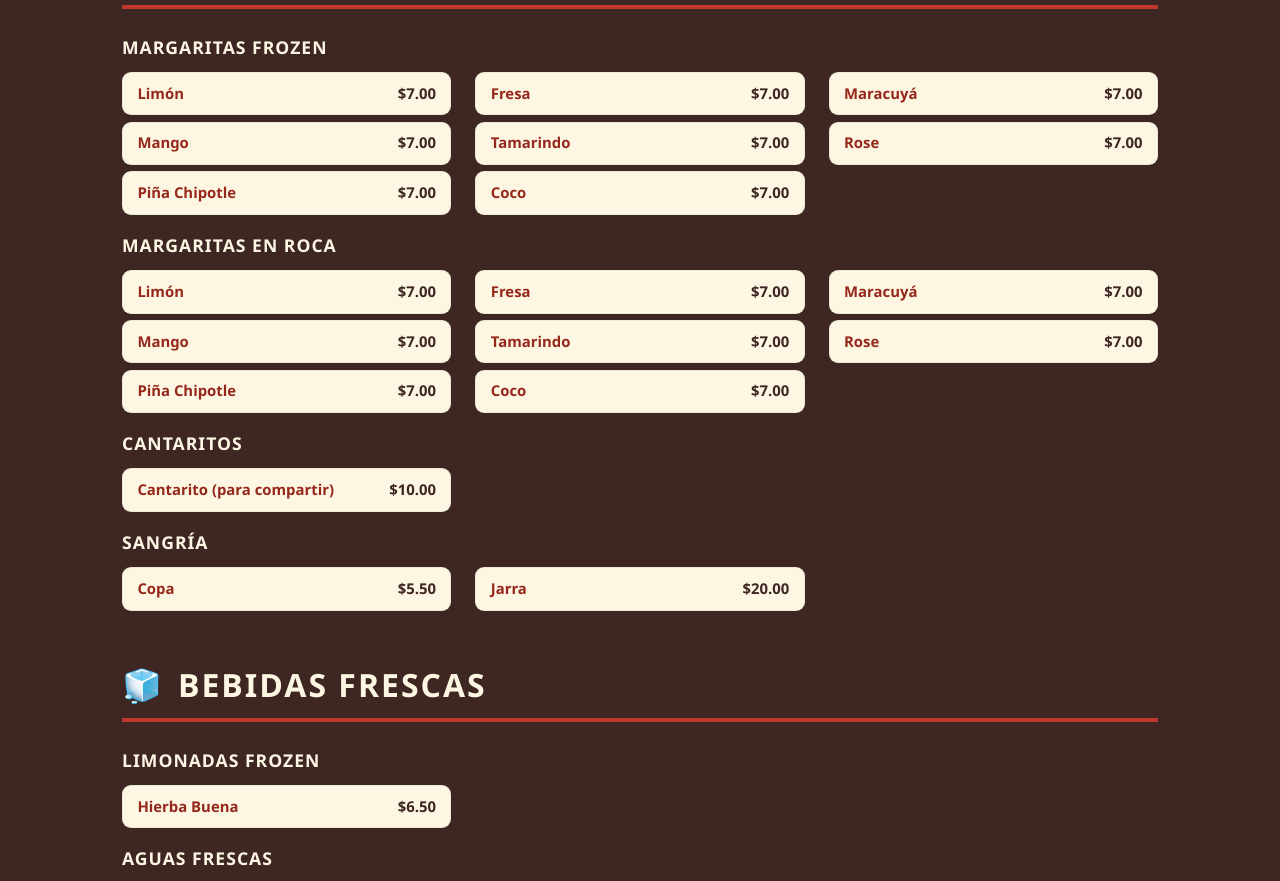
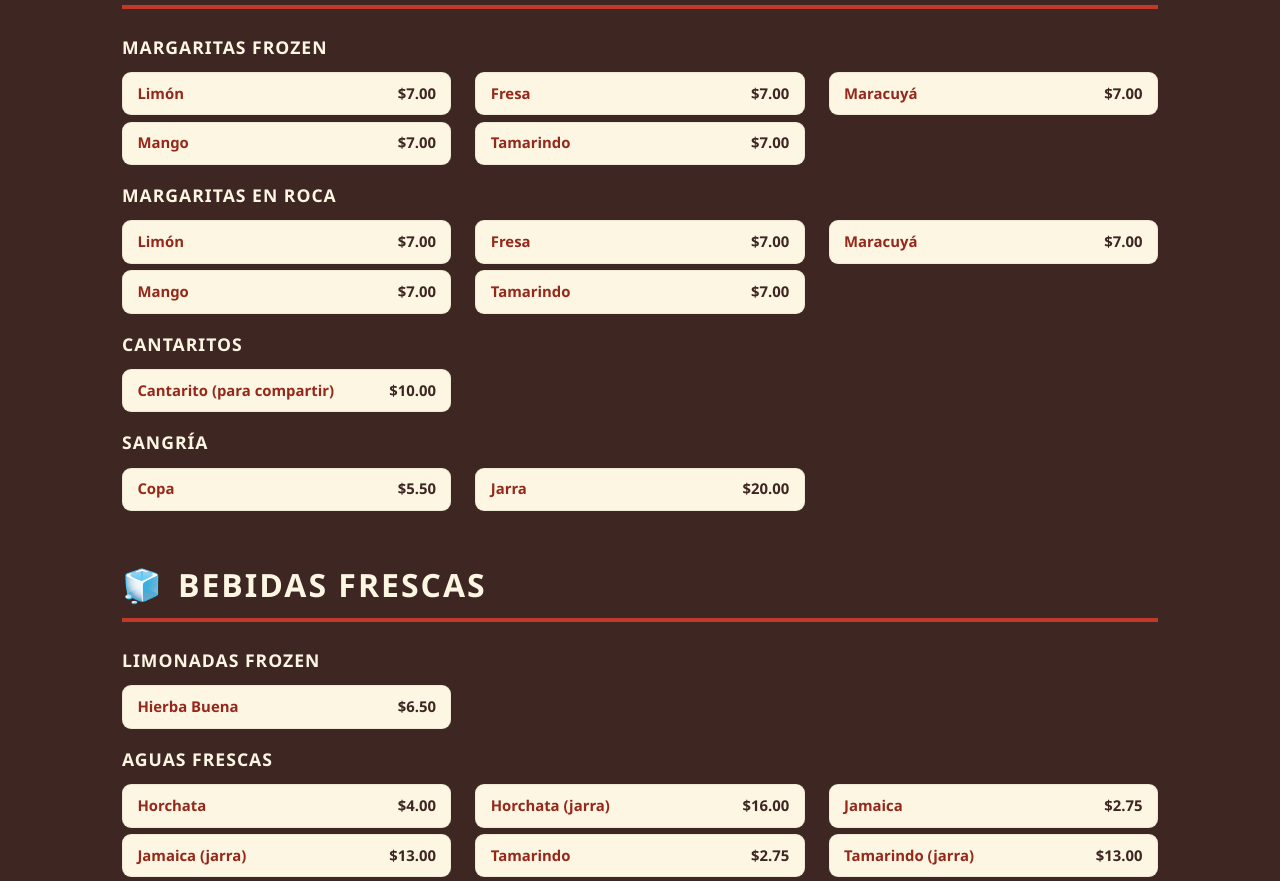
Before and after one commit to peter-cyber13/tacos-el-compa, a plain HTML site: page menu/index.html in a window 1280 px wide. Shown: the part 7955-8836 px from the top of the page. Drawn offline with Linux system fonts and the light colour scheme.

Commit message:
Quitar margaritas Coco, Piña Chipotle y Rose (frozen y roca); quedan Limón, Fresa, Maracuyá, Mango, Tamarindo

```diff
--- a/menu/index.html
+++ b/menu/index.html
@@ -573,9 +573,6 @@
     <div class="drinkrow"><span class="dn">Maracuyá</span><span class="dp">$7.00</span></div>
     <div class="drinkrow"><span class="dn">Mango</span><span class="dp">$7.00</span></div>
     <div class="drinkrow"><span class="dn">Tamarindo</span><span class="dp">$7.00</span></div>
-    <div class="drinkrow"><span class="dn">Rose</span><span class="dp">$7.00</span></div>
-    <div class="drinkrow"><span class="dn">Piña Chipotle</span><span class="dp">$7.00</span></div>
-    <div class="drinkrow"><span class="dn">Coco</span><span class="dp">$7.00</span></div>
   </div>
   <h3 class="drink-sub">Margaritas en Roca</h3>
   <div class="drink-grid">
@@ -584,9 +581,6 @@
     <div class="drinkrow"><span class="dn">Maracuyá</span><span class="dp">$7.00</span></div>
     <div class="drinkrow"><span class="dn">Mango</span><span class="dp">$7.00</span></div>
     <div class="drinkrow"><span class="dn">Tamarindo</span><span class="dp">$7.00</span></div>
-    <div class="drinkrow"><span class="dn">Rose</span><span class="dp">$7.00</span></div>
-    <div class="drinkrow"><span class="dn">Piña Chipotle</span><span class="dp">$7.00</span></div>
-    <div class="drinkrow"><span class="dn">Coco</span><span class="dp">$7.00</span></div>
   </div>
   <h3 class="drink-sub">Cantaritos</h3>
   <div class="drink-grid">
```
